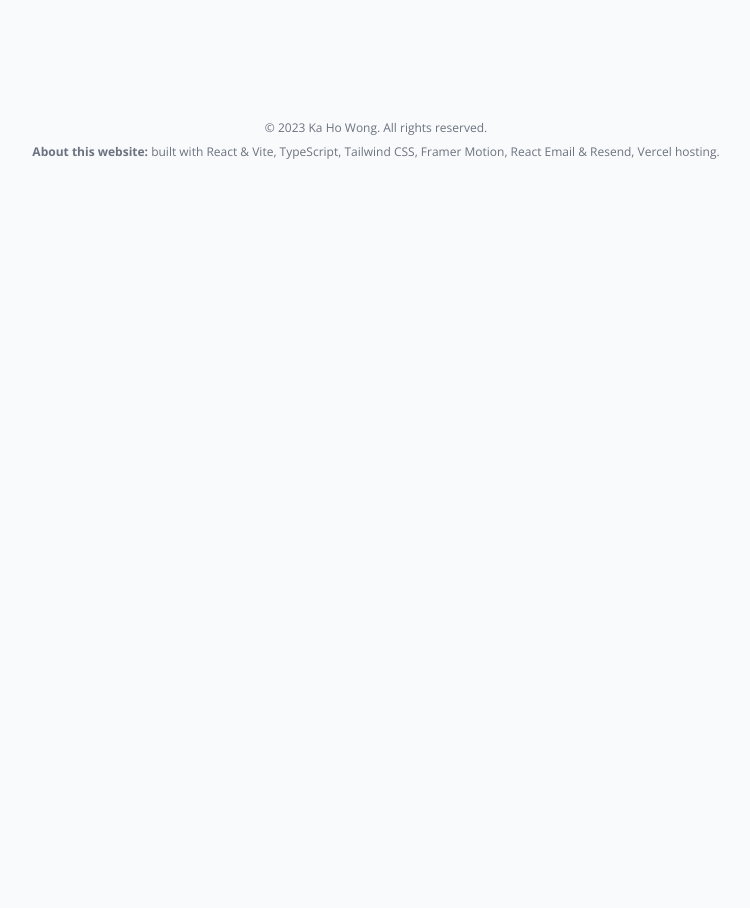
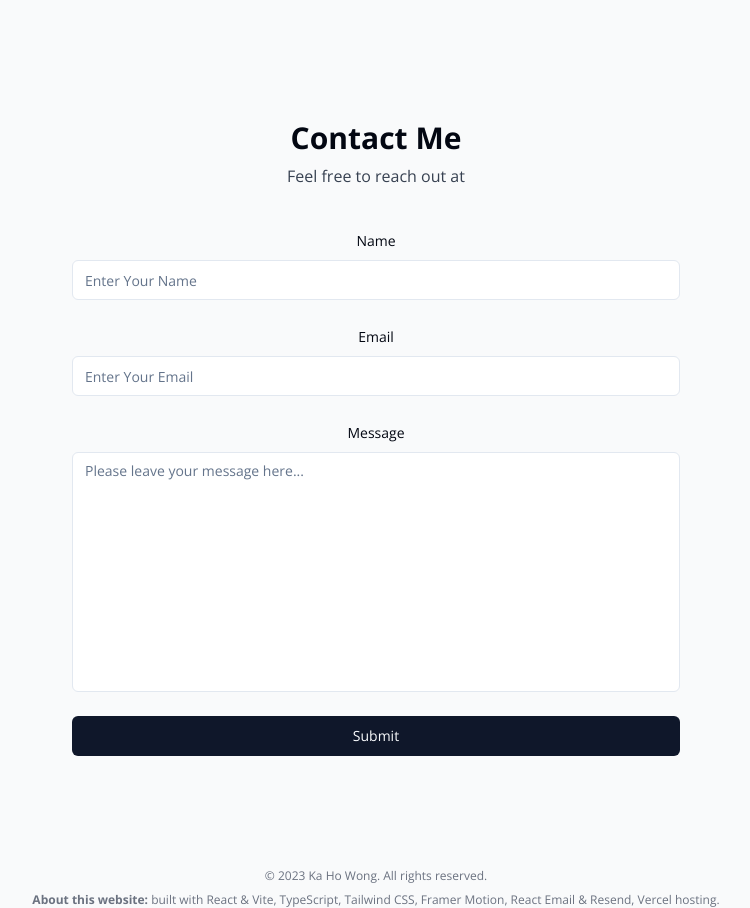
Before and after one commit to mark62005/vite-portfolio, a React (Vite) app: page / in a window 1280 px wide. Shown: the part 2940-3848 px from the top of the page, without its empty margins (264-1014 px from the left). Before the commit the page ends 3100 px from the top, so only its background shows below. Built offline with nearby package versions, Linux system fonts and the light colour scheme.

Commit message:
Create UI of contact section

```diff
--- a/src/App.tsx
+++ b/src/App.tsx
@@ -1,4 +1,5 @@
 import About from "./components/About";
+import Contact from "./components/Contact";
 import BackgroundDecoration from "./components/decorations/BackgroundDecoration";
 import Footer from "./components/Footer";
 import Header from "./components/Header";
@@ -21,6 +22,7 @@ function App() {
 				<About />
 				<Projects />
 				<Skills />
+				<Contact />
 			</main>
 			<Footer />
 		</div>
--- /dev/null
+++ b/src/components/Contact.tsx
@@ -0,0 +1,41 @@
+import { motion } from "framer-motion";
+import SectionHeading from "./ui/SectionHeading";
+import ContactForm from "./ContactForm";
+
+const Contact = () => {
+	const email: string = import.meta.env.VITE_EMAIL;
+
+	return (
+		<motion.section
+			id="contact"
+			className="mb-20 w-[min(100%,38rem)] text-center sm:mb-28"
+			initial={{
+				opacity: 0,
+			}}
+			whileInView={{
+				opacity: 1,
+			}}
+			transition={{
+				duration: 1,
+			}}
+			viewport={{
+				once: true,
+			}}
+		>
+			<SectionHeading>Contact me</SectionHeading>
+			<p className="text-gray-700 -mt-6 dark:text-white/80">
+				Feel free to reach out at{" "}
+				<a
+					href={`mailto:${email}`}
+					target="_blank"
+					className="underline"
+				>
+					{email}
+				</a>
+			</p>
+
+			<ContactForm />
+		</motion.section>
+	);
+};
+export default Contact;
--- /dev/null
+++ b/src/components/ContactForm.tsx
@@ -0,0 +1,124 @@
+import { z } from "zod";
+import { useForm } from "react-hook-form";
+import { zodResolver } from "@hookform/resolvers/zod";
+
+import {
+	Form,
+	FormControl,
+	FormField,
+	FormItem,
+	FormLabel,
+	FormMessage,
+} from "./ui/form";
+import { Input } from "./ui/input";
+import { Textarea } from "./ui/textarea";
+import { Button } from "./ui/button";
+
+const FormSchema = z.object({
+	name: z
+		.string({
+			required_error: "Name is required",
+			invalid_type_error: "Name must be a string",
+		})
+		.min(2, {
+			message: "Name must be at least 2 characters.",
+		}),
+	email: z
+		.string({
+			required_error: "Email is required",
+			invalid_type_error: "Email must be a string",
+		})
+		.email({
+			message: "Please enter a valid email address (example@domain.com).",
+		}),
+	message: z
+		.string({
+			required_error: "Message is required",
+			invalid_type_error: "Message must be a string",
+		})
+		.max(5000, {
+			message: "Message must not be empty.",
+		}),
+});
+
+const ContactForm = () => {
+	const form = useForm<z.infer<typeof FormSchema>>({
+		resolver: zodResolver(FormSchema),
+		defaultValues: {
+			name: "",
+			email: "",
+			message: "",
+		},
+	});
+
+	const onSubmit = async (data: z.infer<typeof FormSchema>) => {
+		console.log(data);
+		console.log("On submit button clicked.");
+	};
+
+	return (
+		<Form {...form}>
+			<form
+				onSubmit={form.handleSubmit(onSubmit)}
+				className="flex flex-col mt-10 space-y-6 dark:text-black"
+			>
+				{/* NAME */}
+				<FormField
+					control={form.control}
+					name="name"
+					render={({ field }) => (
+						<FormItem>
+							<FormLabel>Name</FormLabel>
+							<FormControl>
+								<Input
+									inputMode="text"
+									placeholder="Enter Your Name"
+									{...field}
+								/>
+							</FormControl>
+							<FormMessage />
+						</FormItem>
+					)}
+				/>
+				{/* EMAIL */}
+				<FormField
+					control={form.control}
+					name="email"
+					render={({ field }) => (
+						<FormItem>
+							<FormLabel>Email</FormLabel>
+							<FormControl>
+								<Input
+									inputMode="email"
+									placeholder="Enter Your Email"
+									{...field}
+								/>
+							</FormControl>
+							<FormMessage />
+						</FormItem>
+					)}
+				/>
+				{/* MESSAGE */}
+				<FormField
+					control={form.control}
+					name="message"
+					render={({ field }) => (
+						<FormItem>
+							<FormLabel>Message</FormLabel>
+							<FormControl>
+								<Textarea
+									placeholder="Please leave your message here..."
+									{...field}
+									className="min-h-60 resize-none"
+								/>
+							</FormControl>
+							<FormMessage />
+						</FormItem>
+					)}
+				/>
+				<Button type="submit">Submit</Button>
+			</form>
+		</Form>
+	);
+};
+export default ContactForm;
```
